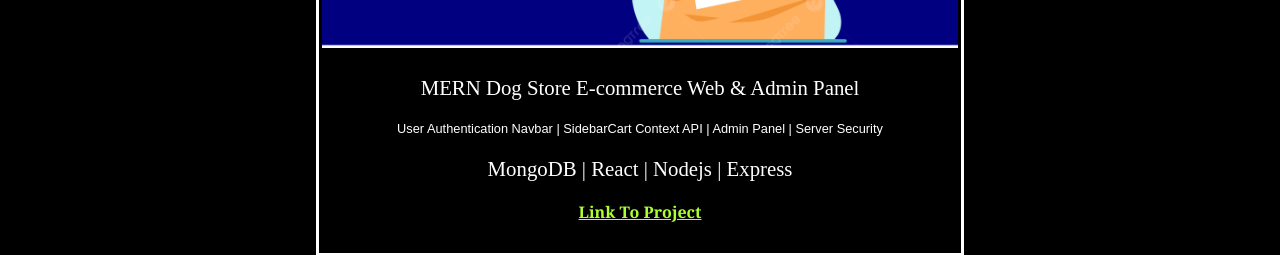
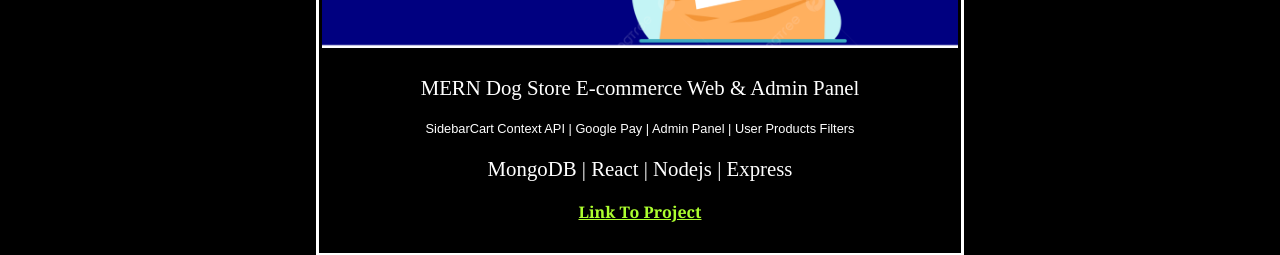
Before and after one commit to jesusfaithandwordisinmyheartalways/portfolio-ReactJs, a React (Create React App) app: page / in a window 1280 px wide. Shown: the part 3220-3475 px from the top of the page. Built offline with nearby package versions, Linux system fonts and the light colour scheme; a web font is replaced by a local one.

Commit message:
Update portfolio.js

```diff
--- a/src/pages/portfolio.js
+++ b/src/pages/portfolio.js
@@ -607,15 +607,15 @@
 
 
 
-                          <div className="work"  >
+                           <div className="work"  >
                                 <div><img src={Dog_Ariival} alt="" /></div>
                                 <div><h3>MERN Dog Store E-commerce Web & Admin Panel</h3></div>
-                                <div><p> User Authentication Navbar | SidebarCart Context API | Admin Panel | Server Security</p></div>
+                                <div><p> SidebarCart Context API | Google Pay | Admin Panel | User Products Filters </p></div>
                                 <div><h3>MongoDB | React | Nodejs | Express</h3></div>
                                   <div className="case-study-wrapper">
                                     <div>
                                      <span className="work-link"
-                                              onClick={() => handleExternalNavigation('https://dogstoreclient.onrender.com/')}>
+                                              onClick={() => handleExternalNavigation('https://dogsbreedwebappclient.onrender.com/')}>
                                               Link To Project</span>
                                         </div>
                                 <Link to="/simple/case/study" className="case-study">
@@ -624,6 +624,7 @@
 
                                   </div>
                         </div>
+
 
 
 
```
